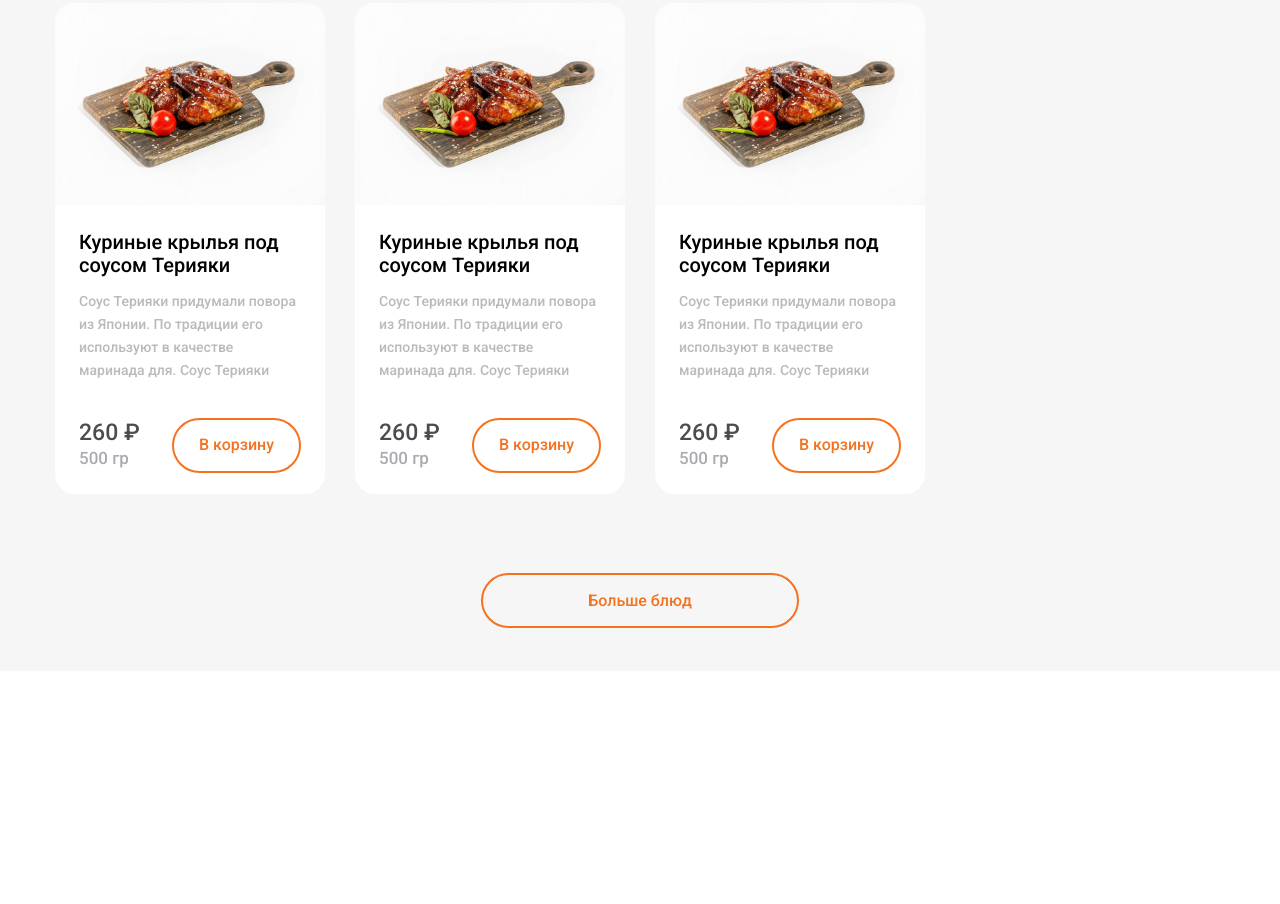
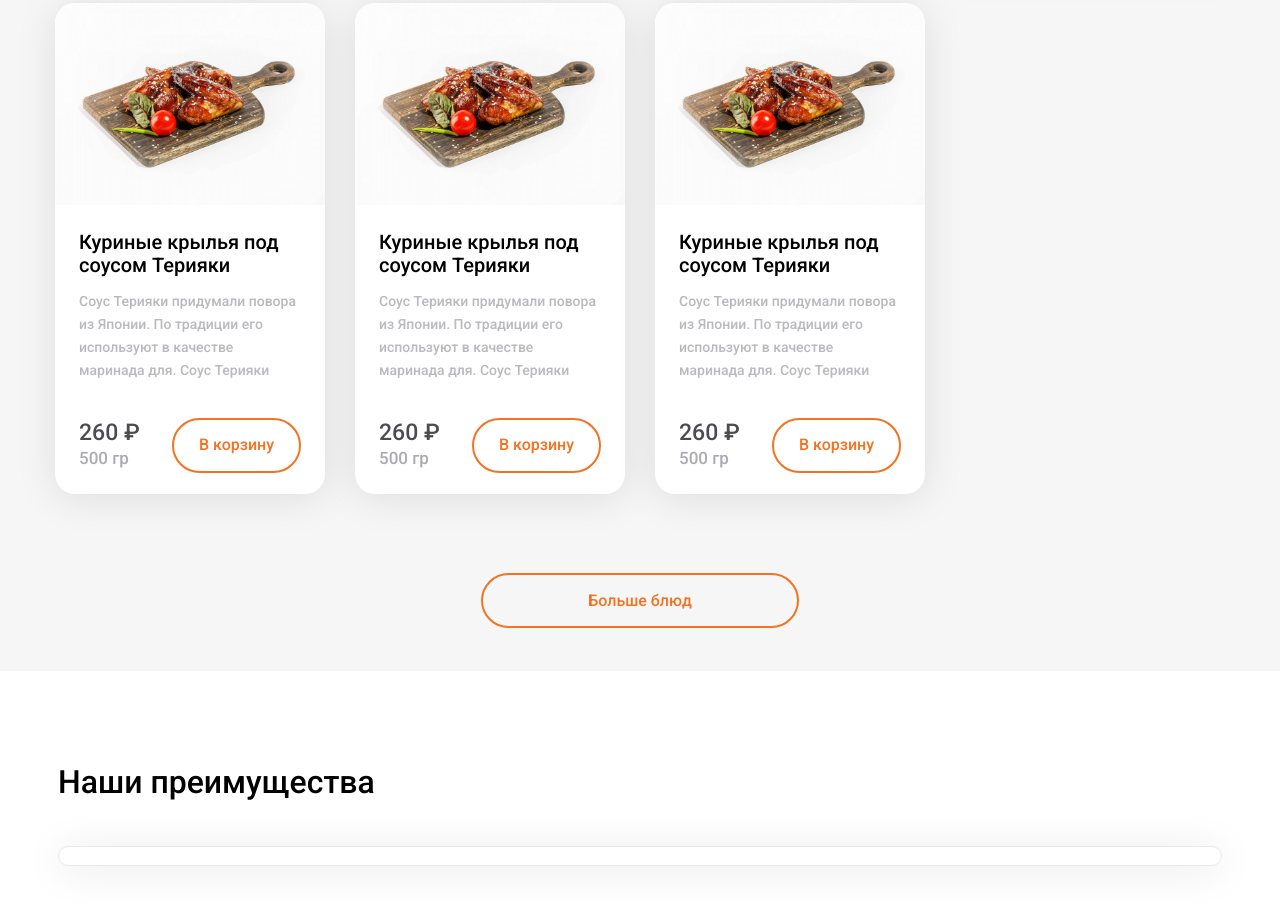
Before and after one commit to 8807010/index.eda, a website: page src/index.html in a window 1280 px wide. Shown: the part 3373-4277 px from the top of the page. Before the commit the page ends 4044 px from the top, so only its background shows below. Drawn offline with nearby package versions, Linux system fonts and the light colour scheme; files that its build step writes are made by us from their sources; files whose address does not match are found by name.

Commit message:
cards for section benefits

```diff
--- /dev/null
+++ b/src/assets/scss/_benefits.scss
@@ -0,0 +1,22 @@
+.benefits {
+  padding-top: 100px;
+  padding-bottom: 202px;
+
+  &__title {
+    font-weight: 500;
+    font-size: 32px;
+    line-height: 72%;
+    color: $colorTextSecondary;
+    margin-bottom: 52px;
+  }
+
+  &__cards {
+    &-item {
+        list-style-type: none;
+      background: $colorTextMain;
+      border: 1px solid #e9e9e9;
+      box-shadow: 0px 4px 40px rgba(0, 0, 0, 0.1);
+      border-radius: 18px;
+    }
+  }
+}
--- a/src/assets/scss/_food.scss
+++ b/src/assets/scss/_food.scss
@@ -41,6 +41,7 @@
     display: flex;
     margin: 0 -18px;
 
+
     &-list {
       display: flex;
       flex-direction: row;
@@ -57,6 +58,7 @@
       background-color: $colorTextMain;
       margin: 0 15px;
       margin-bottom: 36px;
+      box-shadow: 0px 4px 40px rgba(0, 0, 0, 0.1);
     }
 
     &-title {
--- a/src/assets/scss/style.scss
+++ b/src/assets/scss/style.scss
@@ -29,3 +29,4 @@ body {
 @import '_offers.scss';
 @import '_delivery.scss';
 @import '_food.scss';
+@import '_benefits.scss';
--- a/src/index.html
+++ b/src/index.html
@@ -396,8 +396,15 @@
 
         <section class="section__benefits benefits">
         <div class="benefits__container container">
-            <h2 class="benefits__title"></h2>
+            <h2 class="benefits__title">Наши преимущества</h2>
             <div class="benefits__cards">
+                <ul class="benefits__cards-list">
+                    <li class="benefits__cards-item">
+                        <img class="benefits__cards-img" src="" alt="">
+                        <h3 class="benefits__cards-title"></h3>
+                        <p class="benefits__cards-desc"></p>
+                    </li>
+                </ul>
 
             </div>
 
```
Also changed, not shown: dist/assets/css/style.min.css, dist/index.html.
